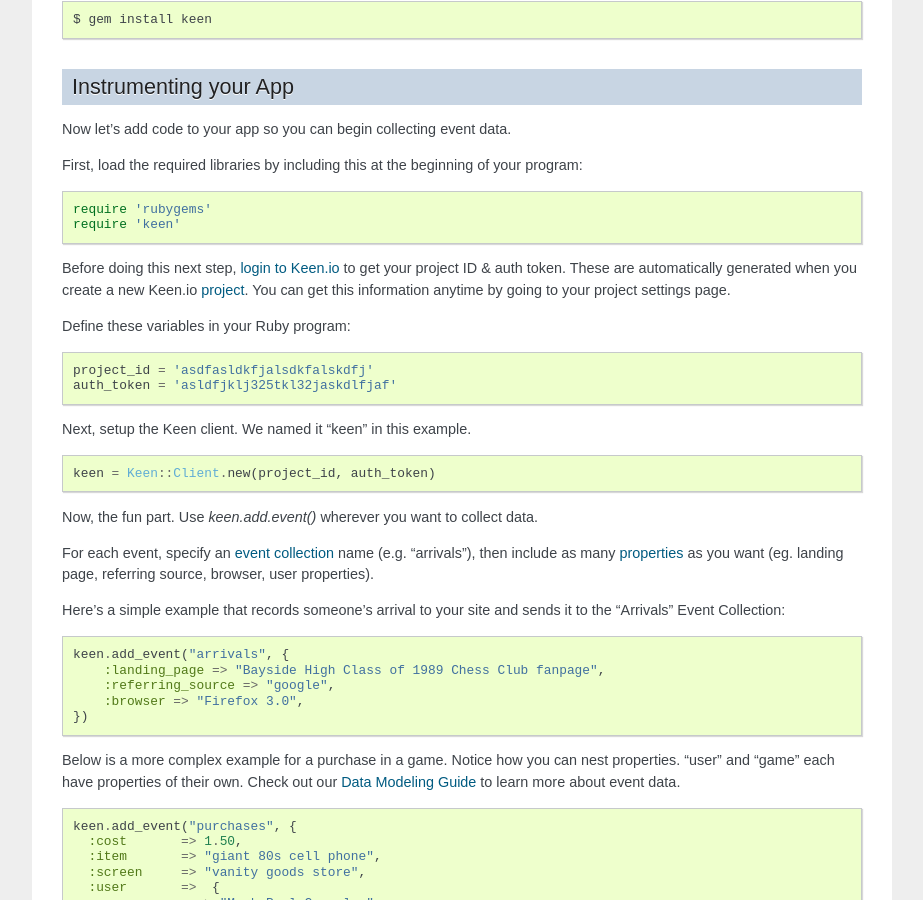
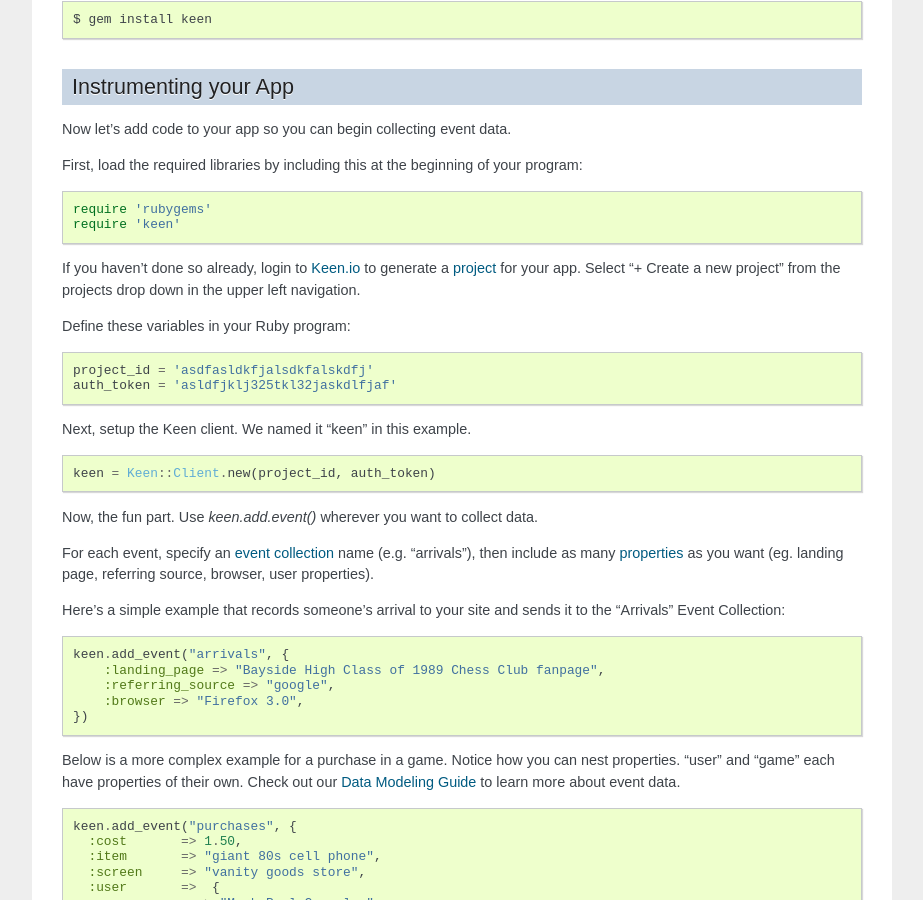
Before and after one commit to keenlabs/Keen-Docs, a Sphinx documentation site: the page built from source/clients/ruby/usage_guide.rst, in a window 1280 px wide and 900 px high, scrolled down 311 px. Shown: the whole window, without its empty margins (198-1121 px from the left). Built offline with Sphinx 7.4.7, drawn with Linux system fonts in a browser that asks for light colours.

Commit message:
create a project step for usage guides

```diff
--- a/source/clients/ruby/usage_guide.rst
+++ b/source/clients/ruby/usage_guide.rst
@@ -25,7 +25,7 @@
     require 'rubygems'
     require 'keen'
 
-Before doing this next step, `login to Keen.io <https://keen.io/login>`_ to get your project ID & auth token. These are automatically generated when you create a new Keen.io :ref:`project <projects>`. You can get this information anytime by going to your project settings page.
+If you haven't done so already, login to `Keen.io <http://keen.io/login>`_ to generate a :ref:`project <projects>` for your app. Select "+ Create a new project" from the projects drop down in the upper left navigation.
 
 Define these variables in your Ruby program:
 
--- a/source/getting_started_guide.rst
+++ b/source/getting_started_guide.rst
@@ -18,7 +18,7 @@
 Project Setup
 ==============
 
-If you've not already done so, you need to `create a project <https://keen.io/projects>`_. Since we're just practicing, you might want to give it a sufficiently silly name like "Getting Keeny" or "Windows ME". Make note of the Project ID and the API Key. You'll need those soon.
+If you haven't done so already, login to `Keen.io <http://keen.io/login>`_ to generate a :ref:`project <projects>` for your app. Select "+ Create a new project" from the projects drop down in the upper left navigation. Since we're just practicing, you might want to give it a sufficiently silly name like "Getting Keeny" or "Windows ME". Make note of the Project ID and the API Key. You'll need those soon.
 
 What is a project? - A project amounts to a data silo. The information in one project isn't available to other projects. Practically speaking, in the mobile world, a project is an app.
 
```
Also changed, not shown: source/clients/iOS/usage_guide.rst (+10 -2 lines).
